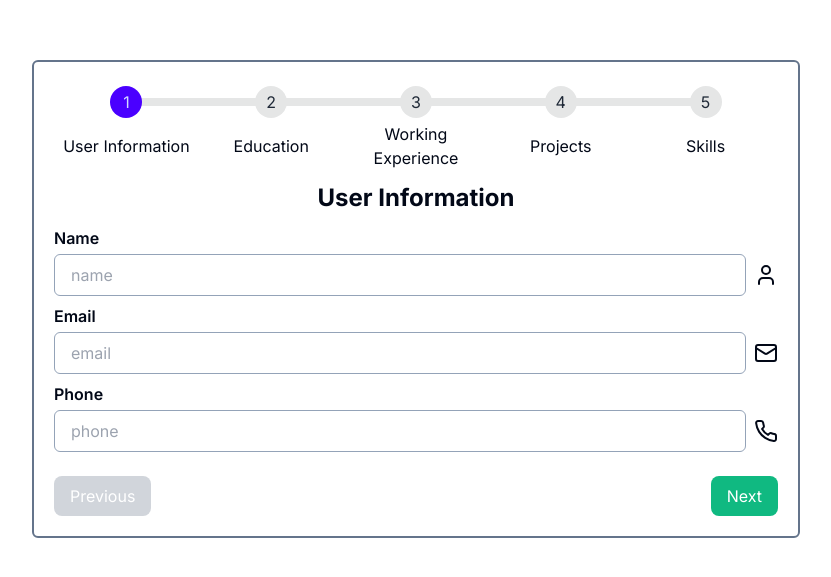
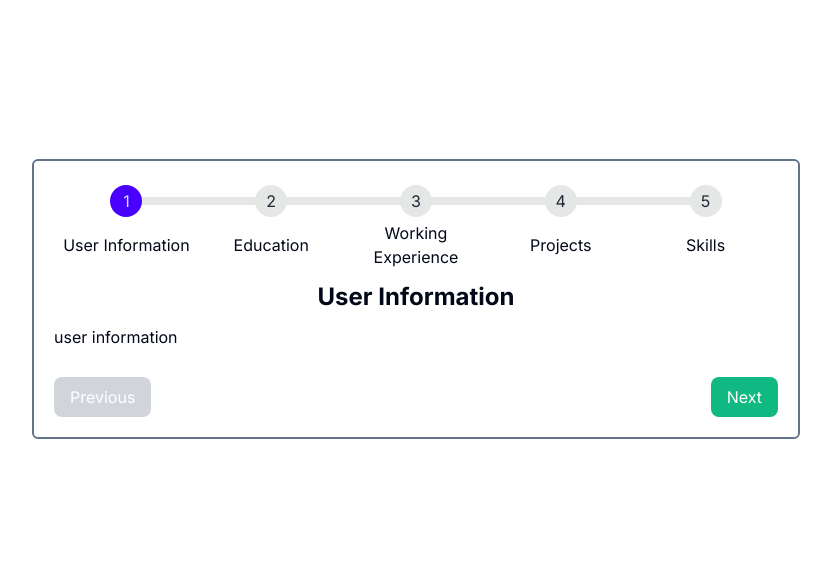
Before and after one commit to iqbalpa/resume-builder, a Next.js app: page / in a window 1280 px wide. Shown: the part 101-678 px from the top of the page, without its empty margins (224-1055 px from the left). Built offline with nearby package versions, Linux system fonts and the light colour scheme.

Commit message:
feat: use switch for render step

```diff
--- /dev/null
+++ b/src/components/form/education.tsx
@@ -0,0 +1,11 @@
+import React from 'react';
+
+const EducationForm: React.FC = () => {
+  return (
+    <div>
+      <h1>education</h1>
+    </div>
+  );
+};
+
+export default EducationForm;
--- /dev/null
+++ b/src/components/form/project.tsx
@@ -0,0 +1,11 @@
+import React from 'react';
+
+const ProjectForm: React.FC = () => {
+  return (
+    <div>
+      <h1>projects</h1>
+    </div>
+  );
+};
+
+export default ProjectForm;
--- /dev/null
+++ b/src/components/form/skill.tsx
@@ -0,0 +1,11 @@
+import React from 'react';
+
+const SkillForm: React.FC = () => {
+  return (
+    <div>
+      <h1>skill</h1>
+    </div>
+  );
+};
+
+export default SkillForm;
--- /dev/null
+++ b/src/components/form/userInfo.tsx
@@ -0,0 +1,11 @@
+import React from 'react';
+
+const UserInfoForm: React.FC = () => {
+  return (
+    <div>
+      <h1>user information</h1>
+    </div>
+  );
+};
+
+export default UserInfoForm;
--- /dev/null
+++ b/src/components/form/working.tsx
@@ -0,0 +1,11 @@
+import React from 'react';
+
+const WorkingExperienceForm: React.FC = () => {
+  return (
+    <div>
+      <h1>working experience</h1>
+    </div>
+  );
+};
+
+export default WorkingExperienceForm;
--- a/src/modules/home/home.tsx
+++ b/src/modules/home/home.tsx
@@ -7,6 +7,11 @@ import { SubmitHandler, useForm } from 'react-hook-form';
 import { setUser } from '@/store/userSlice';
 import { useRouter } from 'next/navigation';
 import Stepper from '@/components/stepper/stepper';
+import UserInfoForm from '@/components/form/userInfo';
+import EducationForm from '@/components/form/education';
+import WorkingExperienceForm from '@/components/form/working';
+import ProjectForm from '@/components/form/project';
+import SkillForm from '@/components/form/skill';
 
 type UserInputs = {
   name: string;
@@ -65,6 +70,23 @@ const HomeModule: React.FC = () => {
     });
   };
 
+  const renderStepContent = () => {
+    switch (currentStep) {
+      case 1:
+        return <UserInfoForm />;
+      case 2:
+        return <EducationForm />;
+      case 3:
+        return <WorkingExperienceForm />;
+      case 4:
+        return <ProjectForm />;
+      case 5:
+        return <SkillForm />;
+      default:
+        return <UserInfoForm />;
+    }
+  };
+
   return (
     <div className="flex h-screen w-screen items-center justify-center">
       <div className="flex w-3/5 flex-col gap-3 rounded-md border-2 border-slate-500 p-5">
@@ -76,7 +98,10 @@ const HomeModule: React.FC = () => {
         <h1 className="text-center text-2xl font-bold">
           {steps.find((step) => step.id === currentStep)?.label}
         </h1>
-        <form
+
+        {renderStepContent()}
+
+        {/* <form
           onSubmit={handleSubmit(onSubmit)}
           className="flex w-full flex-col"
         >
@@ -127,7 +152,7 @@ const HomeModule: React.FC = () => {
                 This field is required
               </span>
             )}
-          </div>
+          </div> */}
         <div className="mt-4 flex justify-between">
           <button
             type="button"
@@ -151,7 +176,7 @@ const HomeModule: React.FC = () => {
             value="Next"
             className="rounded-lg bg-emerald-500 px-4 py-2 text-white duration-100 hover:cursor-pointer hover:bg-emerald-700"
           /> */}
-        </form>
+        {/* </form>  */}
       </div>
     </div>
   );
```
Lines whose indentation alone changed are shown as unchanged.
